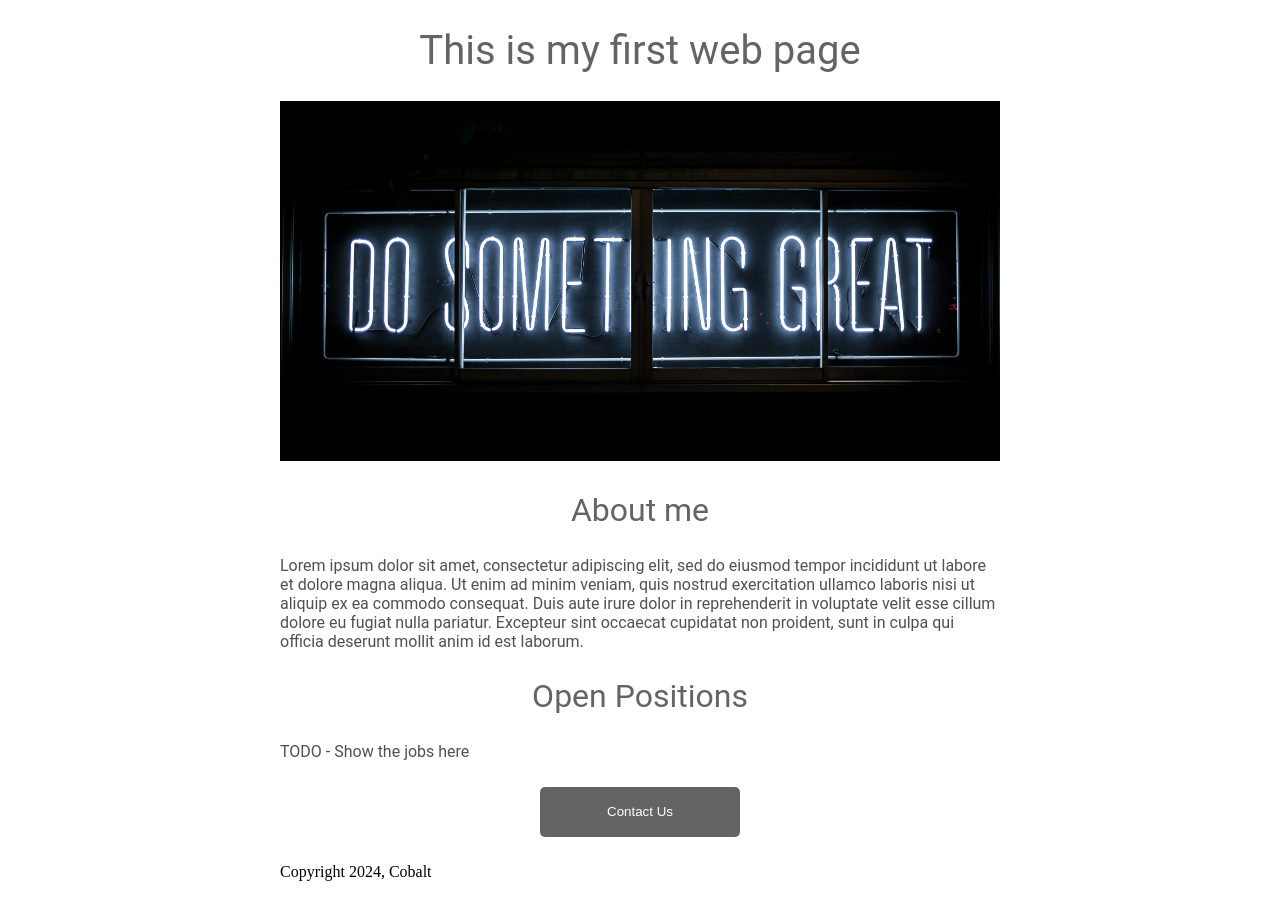
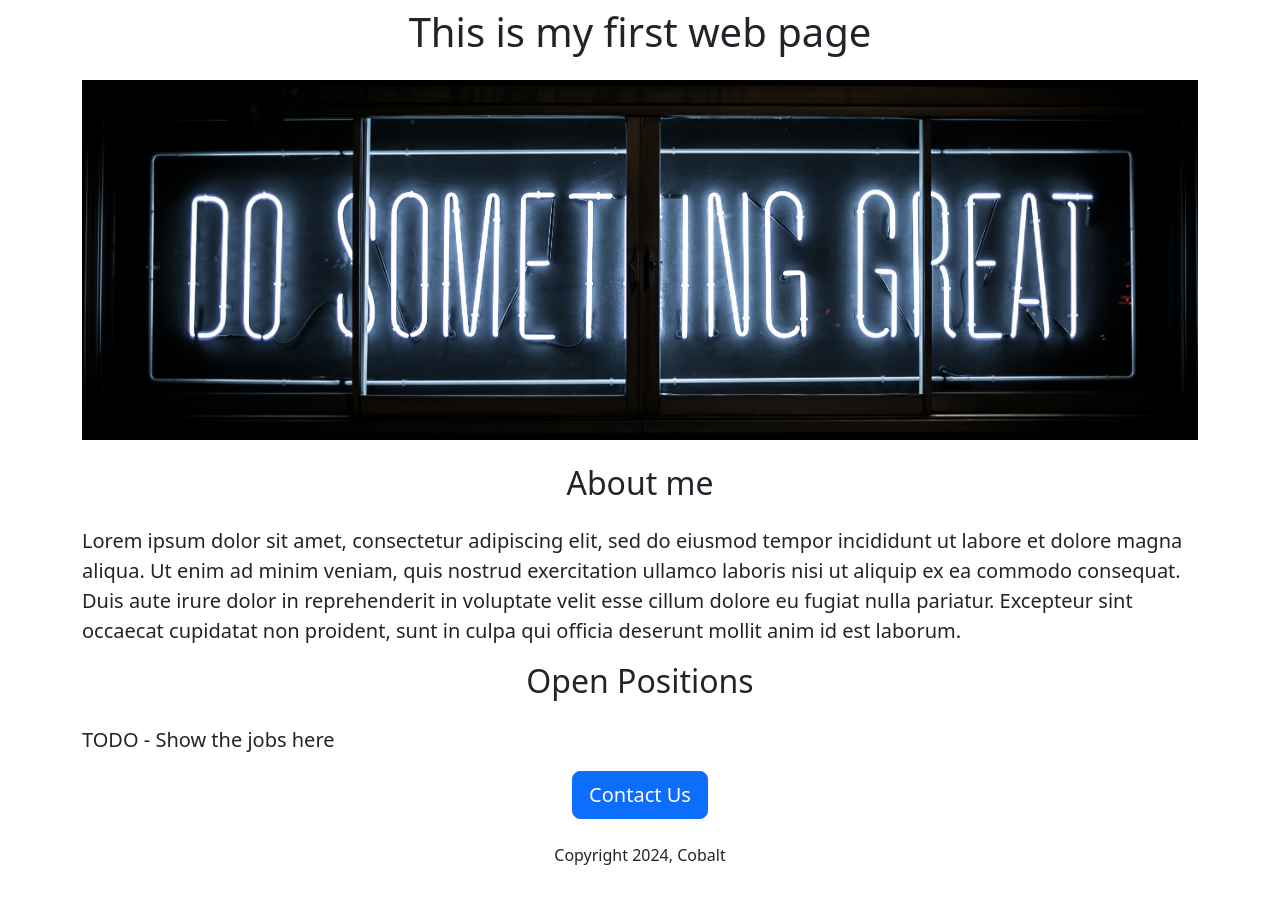
Before and after one commit to mangeshghodke/SoftBuyDeals, a Flask app: page / in a window 1280 px wide. After the commit the page ends 865 px from the top, so only its background shows below. Run offline with Flask 3, Linux system fonts and the light colour scheme.

Commit message:
added bootstrap

```diff
--- a/templates/home.html
+++ b/templates/home.html
@@ -2,63 +2,33 @@
 <html>
   <head>
     <title>Website Careers</title>
+    <meta charset="utf-8">
+    <meta name="viewport" content="width=device-width, initial-scale=1">
+    <link href="https://cdn.jsdelivr.net/npm/bootstrap@5.3.2/dist/css/bootstrap.min.css" rel="stylesheet" integrity="sha384-T3c6CoIi6uLrA9TneNEoa7RxnatzjcDSCmG1MXxSR1GAsXEV/Dwwykc2MPK8M2HN" crossorigin="anonymous">
     <style>
-      h1 {
-        font-size: 40px;
-        font-family: Roboto;
-        font-weight: normal;
-        color: rgb(100, 100, 100);
-        text-align: center;
+
+      #banner {
+        height: 360px;
+        width: 100%;
+        object-fit: cover;
+        margin-bottom: 16px;
       }
-        #banner{
-          width: 100%;
-          height: 360px;
-          object-fit: cover;
-        }
-      h2 {
-        font-family: Roboto;
-        font-size: 32px;
-        color: rgb(100, 100, 100);
-        text-align: center;
-        font-weight: normal;
-      }
-      .bodytext {
-        font-family: Roboto;
-        color: rgb(80, 80, 80);
-      }
-
-      button {
-        width: 200px;
-        height: 50px;
-        background-color: rgb(100, 100, 100);
-        color: white;
-        border: none;
-        border-radius: 5px;
-        cursor: pointer;
-        margin: 10px;
-      }
-
-      #container {
-        max-width: 720px;
-        margin: 0 auto;
-      }
-
-    </style>
+     </style>
   </head>
 <body>
-  <div id="container">
-    <h1>This is my first web page</h1>
-    <img id="banner" src="https://154fc1e8-210f-4443-84d6-4785e1c616c1-00-3pccetesm41sw.kirk.replit.dev/static/banner.jpg">
-    <h2>About me</h2>
-    <p class="bodytext">
+  <div class="container">
+    <h1 class="text-center mt-2 mb-4">This is my first web page</h1>
+    <img id="banner" class= "img-fluid" src="https://154fc1e8-210f-4443-84d6-4785e1c616c1-00-3pccetesm41sw.kirk.replit.dev/static/banner.jpg">
+    <h2 class="text-center mt-2 mb-4">About me</h2>
+    <p class="lead">
       Lorem ipsum dolor sit amet, consectetur adipiscing elit, sed do eiusmod tempor incididunt ut labore et dolore magna aliqua. Ut enim ad minim veniam, quis nostrud exercitation ullamco laboris nisi ut aliquip ex ea commodo consequat. Duis aute irure dolor in reprehenderit in voluptate velit esse cillum dolore eu fugiat nulla pariatur. Excepteur sint occaecat cupidatat non proident, sunt in culpa qui officia deserunt mollit anim id est laborum.
     </p>
-  <h2>Open Positions</h2>
-  <p class="bodytext">TODO - Show the jobs here</p>
-  <div style="text-align:center">
-    <button>Contact Us</button>
-  </div>
-  <p>Copyright 2024, Cobalt</p>
+  <h2 class="text-center mt-2 mb-4">Open Positions</h2>
+  <p class="lead">TODO - Show the jobs here</p>
+    <div class="text-center">
+      <button class="btn btn-primary btn-lg">Contact Us</button>
+      <p class="mt-4">Copyright 2024, Cobalt</p>
+    </div>
   </div>
 </body>
 </html>
```
